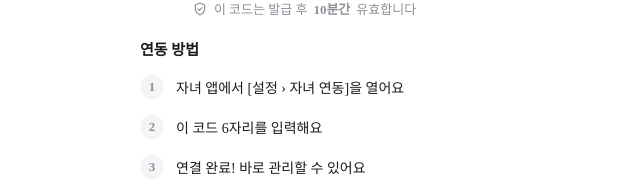
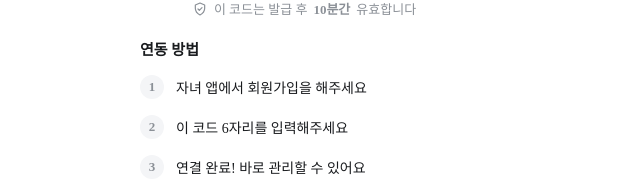
Before and after one commit to KB-PJT-CLASS22-TEAM4/TeenyMoney-FrontEnd, a Vue app in the folder frontend/: page /parents/linkcode in a window 1280 px wide. Shown: the part 276-463 px from the top of the page, without its empty margins (336-976 px from the left). Built offline with nearby package versions, Linux system fonts and the light colour scheme; no server answers.

Commit message:
fix(LinkCode.vue) : 자녀 연동 방법 안내문 수정

```diff
--- a/frontend/src/pages/Parents/LinkCode.vue
+++ b/frontend/src/pages/Parents/LinkCode.vue
@@ -31,11 +31,11 @@
         <p class="guide-title">연동 방법</p>
         <div class="guide-item">
           <span class="step">1</span>
-          <p>자녀 앱에서 [설정 › 자녀 연동]을 열어요</p>
+          <p>자녀 앱에서 회원가입을 해주세요</p>
         </div>
         <div class="guide-item">
           <span class="step">2</span>
-          <p>이 코드 6자리를 입력해요</p>
+          <p>이 코드 6자리를 입력해주세요</p>
         </div>
         <div class="guide-item">
           <span class="step">3</span>
```
